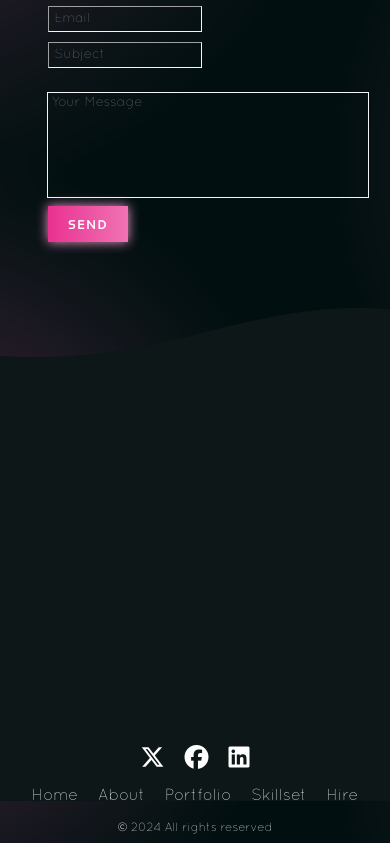
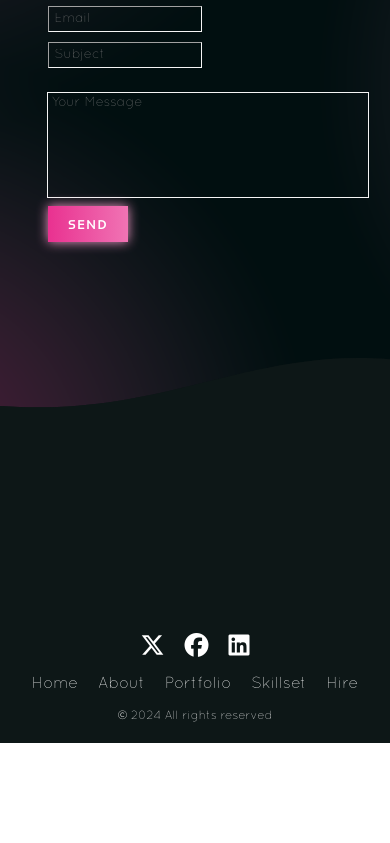
Before and after one commit to arvin-ferrer/project-aa, a website: page index.html in a window 390 px wide. Shown: the part 2965-3808 px from the top of the page. After the commit the page ends 3708 px from the top, so only its background shows below. Drawn offline with Linux system fonts and the light colour scheme; a web font is replaced by a local one.

Commit message:
updated3

```diff
--- a/footers.css
+++ b/footers.css
@@ -56,7 +56,7 @@
     align-items: center;
     gap: 30px;
     position: relative;
-    margin-bottom: 0%;
+    margin-bottom: 10%;
     padding-bottom: 10px;
     padding-left: 60px;
     width: 100%;
@@ -68,9 +68,12 @@
       align-items: center;
       padding-left: 0;
       gap: 20px;
+      margin-bottom: 3%;
     }
     .footer footer{
       margin-top: 135%;
+
+      height: 270px;
     }
 
     .footer .links {
--- a/index.html
+++ b/index.html
@@ -34,7 +34,7 @@
     </head>
 <body>
     <div id="preloader">
-      <img src="/Favicon/favicon.png">
+      <img src="Favicon/favicon.png">
       <div class="circle"></div>
   </div>
 
```
